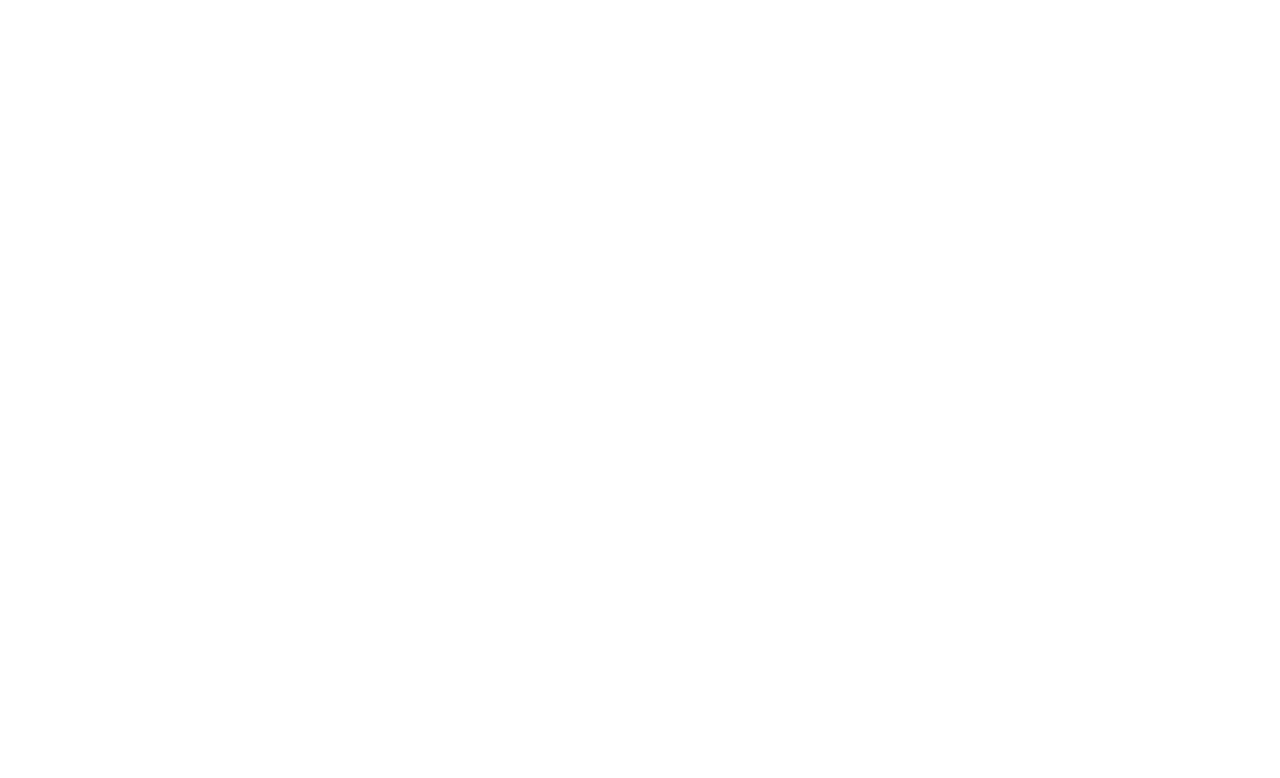
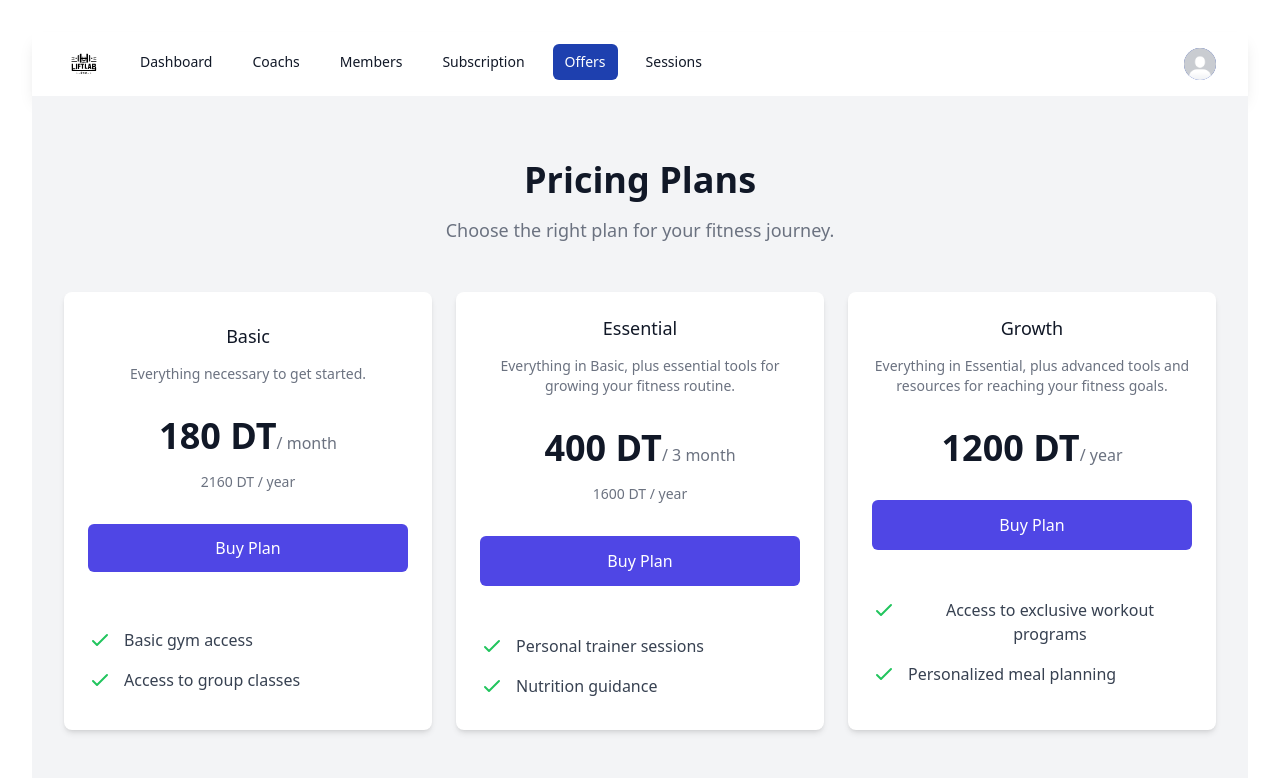
Before and after one commit to dhia-eddine/lift_lab_frontend, a React (Vite) app: page /offers in a window 1280 px wide. Before the commit this address had no page. Shown: the top 778 px of the page. Built offline with nearby package versions, Linux system fonts and the light colour scheme.

Commit message:
added offer page

```diff
--- a/src/app/layouts/DashboardLayout/Navbar.tsx
+++ b/src/app/layouts/DashboardLayout/Navbar.tsx
@@ -12,7 +12,7 @@
   { name: "Coachs", href: "/coachs", current: false },
   { name: "Members", href: "/members", current: false },
   { name: "Subscription", href: "/login", current: false },
-  { name: "Offers", href: "/login", current: false },
+  { name: "Offers", href: "/offers", current: false },
   { name: "Sessions", href: "/login", current: false },
 ];
 
--- a/src/app/pages/Coachs/CoachsPage.tsx
+++ b/src/app/pages/Coachs/CoachsPage.tsx
@@ -63,7 +63,7 @@
         <div className="flex justify-between items-center mb-6">
           <h1 className="text-3xl font-bold">Coaches</h1>
           <button
-            className="bg-green-500 hover:bg-green-700 text-white font-bold py-2 px-4 rounded"
+            className="bg-blue-500 hover:bg-blue-700 text-white font-bold py-2 px-4 rounded"
             onClick={handleAddCoach}
           >
             Add Coach
--- a/src/app/pages/home/Home.tsx
+++ b/src/app/pages/home/Home.tsx
@@ -23,9 +23,10 @@
     {
       label: "Subscription Trends",
       data: [25, 30, 38, 42, 47, 51, 55, 60, 65, 70, 75, 80],
-      fill: false,
-      backgroundColor: "rgb(59, 130, 246)",
-      borderColor: "rgba(59, 130, 246, 0.2)",
+      fill: true,
+      backgroundColor: "rgba(59, 130, 246, 0.2)",
+      borderColor: "rgb(59, 130, 246)",
+      borderWidth: 2,
     },
   ],
 };
@@ -79,7 +80,7 @@
           <Line data={subscriptionData} height={400} width={600} />
         </div>
         <div className="bg-white rounded-lg shadow-md p-6">
-          <Bar data={earningData} />
+          <Bar data={earningData} height={400} width={600} />
         </div>
       </div>
     </div>
--- /dev/null
+++ b/src/app/pages/offers/OffersPage.tsx
@@ -0,0 +1,234 @@
+import React from "react";
+
+const Offers = () => {
+  return (
+    <div className="bg-gray-100 py-16">
+      <div className="max-w-7xl mx-auto px-4 sm:px-6 lg:px-8">
+        <div className="text-center mb-12">
+          <h2 className="text-3xl font-extrabold text-gray-900 sm:text-4xl">
+            Pricing Plans
+          </h2>
+          <p className="mt-4 text-lg text-gray-500">
+            Choose the right plan for your fitness journey.
+          </p>
+        </div>
+        <div className="grid grid-cols-1 sm:grid-cols-2 lg:grid-cols-3 gap-6">
+          <div className="bg-white rounded-lg shadow-md overflow-hidden">
+            <div className="px-6 py-8">
+              <h2 className="text-lg leading-6 font-medium text-gray-900">
+                Basic
+              </h2>
+              <p className="mt-4 text-sm text-gray-500">
+                Everything necessary to get started.
+              </p>
+              <p className="mt-8 text-4xl font-extrabold text-gray-900">
+                180 DT
+                <span className="text-base font-medium text-gray-500">
+                  / month
+                </span>
+              </p>
+              <p className="mt-4 text-sm text-gray-500">2160 DT / year</p>
+              <a
+                href="#"
+                className="mt-8 block w-full py-3 px-5 bg-indigo-600 text-white font-medium rounded-md hover:bg-indigo-700 transition duration-300"
+              >
+                Buy Plan
+              </a>
+            </div>
+            <div className="px-6 pt-6 pb-8">
+              <ul className="space-y-4">
+                <li className="flex items-start">
+                  <svg
+                    className="h-6 w-6 text-green-500"
+                    xmlns="http://www.w3.org/2000/svg"
+                    fill="none"
+                    viewBox="0 0 24 24"
+                    stroke="currentColor"
+                  >
+                    <path
+                      strokeLinecap="round"
+                      strokeLinejoin="round"
+                      strokeWidth="2"
+                      d="M5 13l4 4L19 7"
+                    />
+                  </svg>
+                  <p className="ml-3 text-base text-gray-700">
+                    Basic gym access
+                  </p>
+                </li>
+                <li className="flex items-start">
+                  <svg
+                    className="h-6 w-6 text-green-500"
+                    xmlns="http://www.w3.org /2000/svg"
+                    fill="none"
+                    viewBox="0 0 24 24"
+                    stroke="currentColor"
+                  >
+                    <path
+                      strokeLinecap="round"
+                      strokeLinejoin="round"
+                      strokeWidth="2"
+                      d="M5 13l4 4L19 7"
+                    />
+                  </svg>
+                  <p className="ml-3 text-base text-gray-700">
+                    Access to group classes
+                  </p>
+                </li>
+              </ul>
+            </div>
+          </div>
+          <div className="bg-white rounded-lg shadow-md overflow-hidden">
+            <div className="p-6">
+              <h2 className="text-lg leading-6 font-medium text-gray-900">
+                Essential
+              </h2>
+              <p className="mt-4 text-sm text-gray-500">
+                Everything in Basic, plus essential tools for growing your
+                fitness routine.
+              </p>
+              <p className="mt-8">
+                <span className="text-4xl font-extrabold text-gray-900">
+                  400 DT
+                </span>
+                <span className="text-base font-medium text-gray-500">
+                  / 3 month
+                </span>
+              </p>
+              <p className="mt-4 text-sm text-gray-500"> 1600 DT / year</p>
+              <a
+                href="#"
+                className="mt-8 block w-full bg-indigo-600 border border-transparent rounded-md py-3 px-5 text-base font-medium text-white hover:bg-indigo-700"
+              >
+                Buy Plan
+              </a>
+            </div>
+            <div className="pt-6 pb-8 px-6">
+              <ul className="space-y-4">
+                <li className="flex items-start">
+                  <div className="flex-shrink-0">
+                    <svg
+                      className="h-6 w-6 text-green-500"
+                      xmlns="http://www.w3.org/2000/svg"
+                      fill="none"
+                      viewBox="0 0 24 24"
+                      stroke="currentColor"
+                      aria-hidden="true"
+                    >
+                      <path
+                        strokeLinecap="round"
+                        strokeLinejoin="round"
+                        strokeWidth="2"
+                        d="M5 13l4 4L19 7"
+                      />
+                    </svg>
+                  </div>
+                  <p className="ml-3 text-base text-gray-700">
+                    Personal trainer sessions
+                  </p>
+                </li>
+                <li className="flex items-start">
+                  <div className="flex-shrink-0">
+                    <svg
+                      className="h-6 w-6 text-green-500"
+                      xmlns="http://www.w3.org/2000/svg"
+                      fill="none"
+                      viewBox="0 0 24 24"
+                      stroke="currentColor"
+                      aria-hidden="true"
+                    >
+                      <path
+                        strokeLinecap="round"
+                        strokeLinejoin="round"
+                        strokeWidth="2"
+                        d="M5 13l4 4L19 7"
+                      />
+                    </svg>
+                  </div>
+                  <p className="ml-3 text-base text-gray-700">
+                    Nutrition guidance
+                  </p>
+                </li>
+              </ul>
+            </div>
+          </div>
+
+          <div className="bg-white rounded-lg shadow-md overflow-hidden">
+            <div className="p-6">
+              <h2 className="text-lg leading-6 font-medium text-gray-900">
+                Growth
+              </h2>
+              <p className="mt-4 text-sm text-gray-500">
+                Everything in Essential, plus advanced tools and resources for
+                reaching your fitness goals.
+              </p>
+              <p className="mt-8">
+                <span className="text-4xl font-extrabold text-gray-900">
+                  1200 DT
+                </span>
+                <span className="text-base font-medium text-gray-500">
+                  / year
+                </span>
+              </p>
+              <a
+                href="#"
+                className="mt-8 block w-full bg-indigo-600 border border-transparent rounded-md py-3 px-5 text-base font-medium text-white hover:bg-indigo-700"
+              >
+                Buy Plan
+              </a>
+            </div>
+            <div className="pt-6 pb-8 px-6">
+              <ul className="space-y-4">
+                <li className="flex items-start">
+                  <div className="flex-shrink-0">
+                    <svg
+                      className="h-6 w-6 text-green-500"
+                      xmlns="http://www.w3.org/2000/svg"
+                      fill="none"
+                      viewBox="0 0 24 24"
+                      stroke="currentColor"
+                      aria-hidden="true"
+                    >
+                      <path
+                        strokeLinecap="round"
+                        strokeLinejoin="round"
+                        strokeWidth="2"
+                        d="M5 13l4 4L19 7"
+                      />
+                    </svg>
+                  </div>
+                  <p className="ml-3 text-base text-gray-700">
+                    Access to exclusive workout programs
+                  </p>
+                </li>
+                <li className="flex items-start">
+                  <div className="flex-shrink-0">
+                    <svg
+                      className="h-6 w-6 text-green-500"
+                      xmlns="http://www.w3.org/2000/svg"
+                      fill="none"
+                      viewBox="0 0 24 24"
+                      stroke="currentColor"
+                      aria-hidden="true"
+                    >
+                      <path
+                        strokeLinecap="round"
+                        strokeLinejoin="round"
+                        strokeWidth="2"
+                        d="M5 13l4 4L19 7"
+                      />
+                    </svg>
+                  </div>
+                  <p className="ml-3 text-base text-gray-700">
+                    Personalized meal planning
+                  </p>
+                </li>
+              </ul>
+            </div>
+          </div>
+        </div>
+      </div>
+    </div>
+  );
+};
+export default Offers;
--- a/src/app/router/AppRouter.tsx
+++ b/src/app/router/AppRouter.tsx
@@ -6,6 +6,7 @@
 import MembersPage from "../pages/Members/MembersPage";
 import AddMembersPage from "../pages/Members/AddMembersPage";
 import MemberDetailsPage from "../pages/Members/MemberDetailsPage";
+import OffersPage from "../pages/offers/OffersPage";
 
 const AppRouter = () => {
   return (
@@ -17,6 +18,8 @@
           <Route index element={<Home />} />
           <Route path="coachs" element={<CoursesPage />} />
           <Route path="members" element={<MembersPage />} />
+          <Route path="offers" element={<OffersPage />} />
+
           <Route path="members/addmember" element={<AddMembersPage />} />
           <Route
             path="members/details/:memberId"
```
